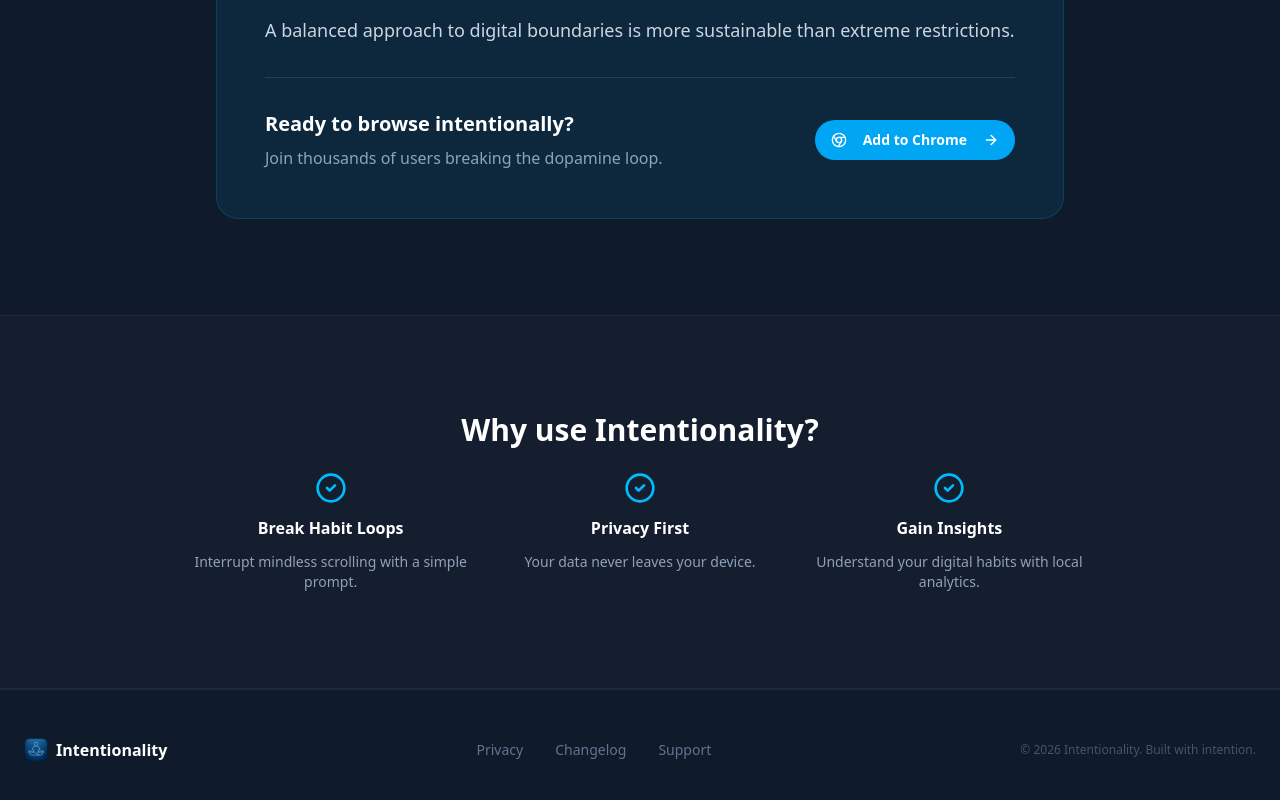
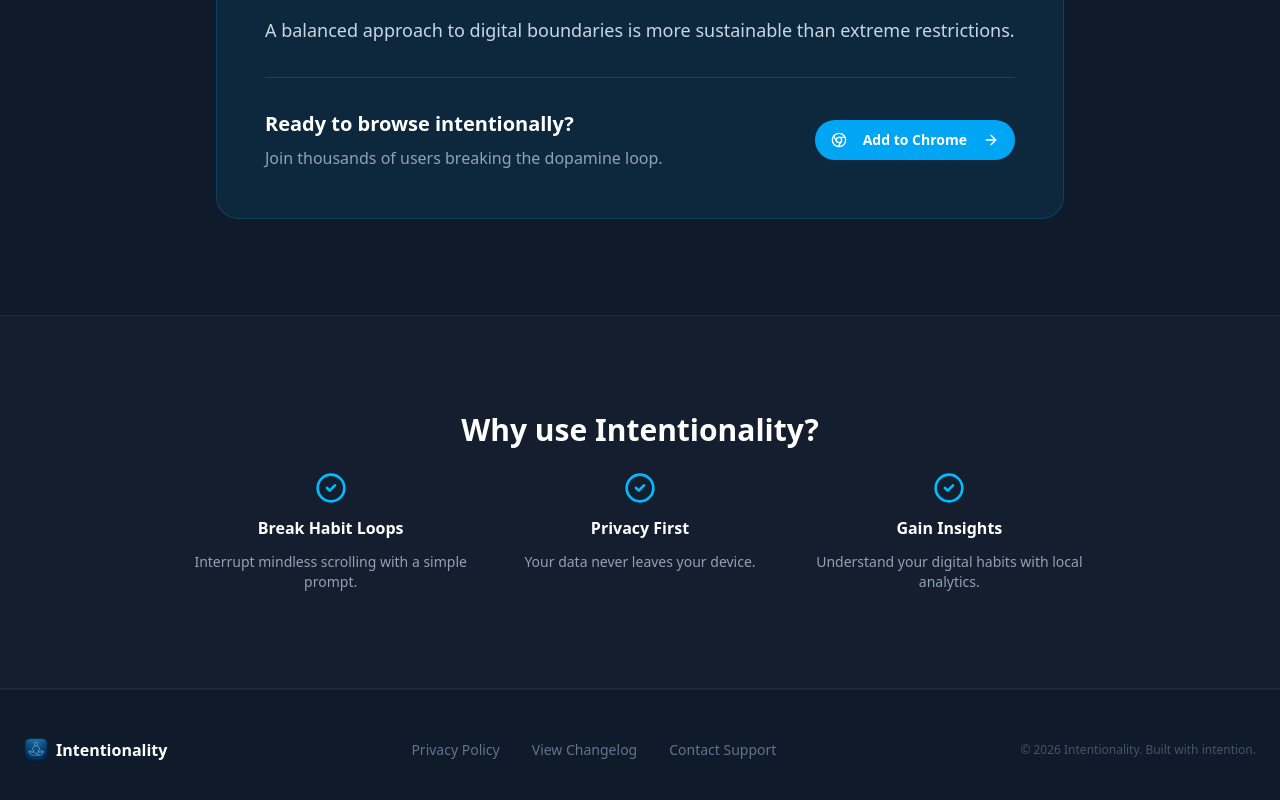
Before and after one commit to nibodhdaware/intentionality-lander, a Next.js app: page /guides/best-way-to-block-distracting-websites in a window 1280 px wide. Shown: the part 1513-2313 px from the top of the page. Built offline with nearby package versions, Linux system fonts and the light colour scheme.

Commit message:
seo: update duplicate anchor texts to be unique and descriptive

```diff
--- a/src/app/HomeContent.tsx
+++ b/src/app/HomeContent.tsx
@@ -261,7 +261,7 @@
                                         <div className={`w-12 h-12 rounded-xl ${feature.color} flex items-center justify-center mb-6 group-hover:scale-110 transition-transform`}>
                                             {feature.icon}
                                         </div>
-                                        <h3 className="text-xl font-bold text-white mb-3">{feature.title}</h3>
+                                        <div className="text-xl font-bold text-white mb-3">{feature.title}</div>
                                         <p className="text-slate-400 text-sm leading-relaxed">{feature.description}</p>
                                     </CardContent>
                                 </Card>
@@ -344,7 +344,7 @@
                                         </ul>
                                         <Button asChild className="bg-sky-500 hover:bg-sky-600 text-white font-bold h-12 px-8 rounded-xl shadow-lg shadow-sky-500/20">
                                             <a href="https://chromewebstore.google.com/detail/intentionality/bgmlmjomgakcgkgngpeimmkofpicpbfn" target="_blank" rel="noopener noreferrer">
-                                                Add to Chrome
+                                                Get the extension
                                             </a>
                                         </Button>
                                     </div>
@@ -536,7 +536,7 @@
                                             <span className="text-red-400 font-bold">1</span>
                                         </div>
                                         <div>
-                                            <h4 className="text-white font-bold">The Trigger</h4>
+                                            <div className="text-white font-bold">The Trigger</div>
                                             <p className="text-slate-400 text-sm">You feel bored or anxious.</p>
                                         </div>
                                     </div>
@@ -548,7 +548,7 @@
                                             <span className="text-slate-400 font-bold">2</span>
                                         </div>
                                         <div>
-                                            <h4 className="text-slate-300 font-bold line-through decoration-red-500/50">The Routine</h4>
+                                            <div className="text-slate-300 font-bold line-through decoration-red-500/50">The Routine</div>
                                             <p className="text-slate-500 text-sm">Mindlessly opening a social app.</p>
                                         </div>
                                     </div>
@@ -563,7 +563,7 @@
                                             <CheckCircle2 className="h-5 w-5 text-sky-400" />
                                         </div>
                                         <div>
-                                            <h4 className="text-white font-bold">The New Reward</h4>
+                                            <div className="text-white font-bold">The New Reward</div>
                                             <p className="text-slate-400 text-sm">Pride in staying focused and in control.</p>
                                         </div>
                                     </div>
@@ -682,10 +682,10 @@
                                 <Link href={`/guides/${guide.slug}`}>
                                     <Card className="h-full bg-white/5 border-white/10 hover:border-sky-500/30 transition-all hover:bg-white/[0.07] group">
                                         <CardContent className="p-6">
-                                            <h3 className="text-lg font-bold text-white mb-2 group-hover:text-sky-400 transition-colors">{guide.title}</h3>
+                                            <div className="text-lg font-bold text-white mb-2 group-hover:text-sky-400 transition-colors">{guide.title}</div>
                                             <p className="text-slate-400 text-sm mb-4">{guide.desc}</p>
                                             <div className="flex items-center text-sky-400 text-xs font-bold uppercase tracking-wider">
-                                                Read Guide <ArrowRight className="ml-1 h-3 w-3 transition-transform group-hover:translate-x-1" />
+                                                Read {guide.title} <ArrowRight className="ml-1 h-3 w-3 transition-transform group-hover:translate-x-1" />
                                             </div>
                                         </CardContent>
                                     </Card>
@@ -754,9 +754,9 @@
                             <span className="font-bold text-white">Intentionality</span>
                         </div>
                         <div className="flex flex-wrap justify-center gap-8 text-sm text-slate-500">
-                            <Link href="/privacy" className="hover:text-white transition-colors">Privacy</Link>
-                            <Link href="/changelog" className="hover:text-white transition-colors">Changelog</Link>
-                            <Link href="/report-problem" className="hover:text-white transition-colors">Support</Link>
+                            <Link href="/privacy" className="hover:text-white transition-colors">Privacy Policy</Link>
+                            <Link href="/changelog" className="hover:text-white transition-colors">View Changelog</Link>
+                            <Link href="/report-problem" className="hover:text-white transition-colors">Contact Support</Link>
                             <a href="https://github.com/nibodhdaware" className="hover:text-white transition-colors flex items-center gap-1">
                                 <Github className="h-4 w-4" /> Github
                             </a>
--- a/src/app/guides/[slug]/GuideContent.tsx
+++ b/src/app/guides/[slug]/GuideContent.tsx
@@ -180,9 +180,9 @@
                             <span className="font-bold text-white">Intentionality</span>
                         </Link>
                         <div className="flex flex-wrap justify-center gap-8 text-sm text-slate-500">
-                            <Link href="/privacy" className="hover:text-white transition-colors">Privacy</Link>
-                            <Link href="/changelog" className="hover:text-white transition-colors">Changelog</Link>
-                            <Link href="/report-problem" className="hover:text-white transition-colors">Support</Link>
+                            <Link href="/privacy" className="hover:text-white transition-colors">Privacy Policy</Link>
+                            <Link href="/changelog" className="hover:text-white transition-colors">View Changelog</Link>
+                            <Link href="/report-problem" className="hover:text-white transition-colors">Contact Support</Link>
                         </div>
                         <p className="text-xs text-slate-600">© 2026 Intentionality. Built with intention.</p>
                     </div>
--- a/src/components/WaitlistForm.tsx
+++ b/src/components/WaitlistForm.tsx
@@ -134,7 +134,7 @@
             {info.icon}
           </div>
           <div className="text-left">
-            <h3 className="text-xl font-bold text-white">Join the {info.name} Waitlist</h3>
+            <div className="text-xl font-bold text-white">Join the {info.name} Waitlist</div>
             <p className="text-slate-400 text-sm">{info.description}</p>
           </div>
         </div>
@@ -148,7 +148,7 @@
             <div className="w-16 h-16 bg-emerald-500/20 rounded-full flex items-center justify-center mx-auto mb-4">
               <CheckCircle2 className="h-8 w-8 text-emerald-400" />
             </div>
-            <h4 className="text-lg font-semibold text-white mb-2">You're on the list!</h4>
+            <div className="text-lg font-semibold text-white mb-2">You're on the list!</div>
             <p className="text-slate-400">
               We'll notify you as soon as the {info.name} version is ready.
             </p>
--- a/src/components/WaitlistModal.tsx
+++ b/src/components/WaitlistModal.tsx
@@ -65,9 +65,9 @@
                     {getPlatformIcon(platform)}
                 </div>
 
-                <h2 className="text-2xl font-bold text-white mb-2">
+                <div className="text-2xl font-bold text-white mb-2">
                     {info.title}
-                </h2>
+                </div>
 
                 <p className="text-slate-400 mb-6 text-sm leading-relaxed">
                     {info.description}
```
